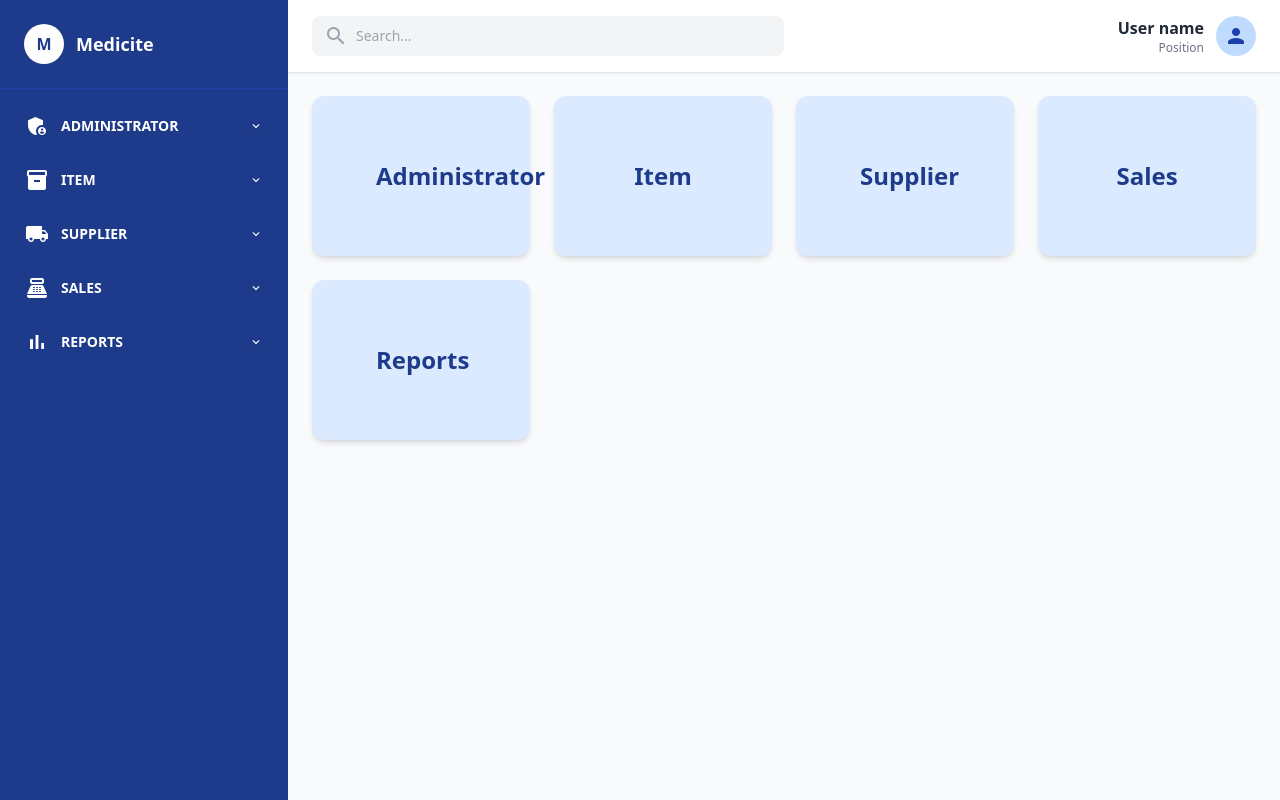
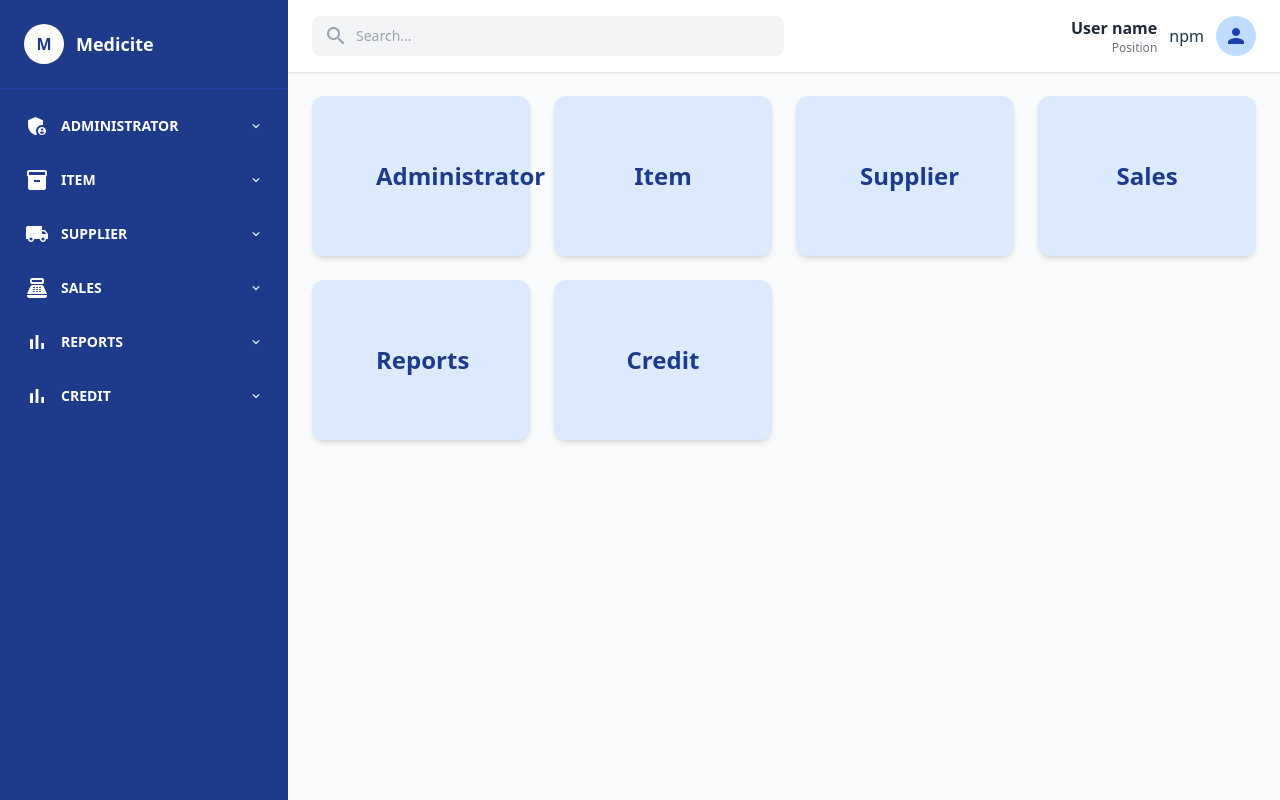
Before and after one commit to MHDMufeek/Pharmacy-POS-system-, a Vue app: page / in a window 1280 px wide. Built offline with nearby package versions, Linux system fonts and the light colour scheme.

Commit message:
your comit message

```diff
--- a/src/App.vue
+++ b/src/App.vue
@@ -75,7 +75,7 @@
           <div class="text-right hidden sm:block">
             <p class="font-semibold text-gray-800">User name</p>
             <p class="text-xs text-gray-500">Position</p>
-          </div>
+          </div>npm
           <div class="w-10 h-10 bg-blue-200 rounded-full flex items-center justify-center">
             <span class="material-icons text-blue-800">person</span>
           </div>
@@ -132,6 +132,13 @@ const menus = [
     icon: "bar_chart",
     items: ["Drugs Movement", "Inventory Summary"],
   },
+  {
+    title: "Credit",
+    icon: "bar_chart",
+    items: ["Credit Sale", "Credit History"],
+  },
+
+
 ];
 
 function toggleMenu(index) {
```
